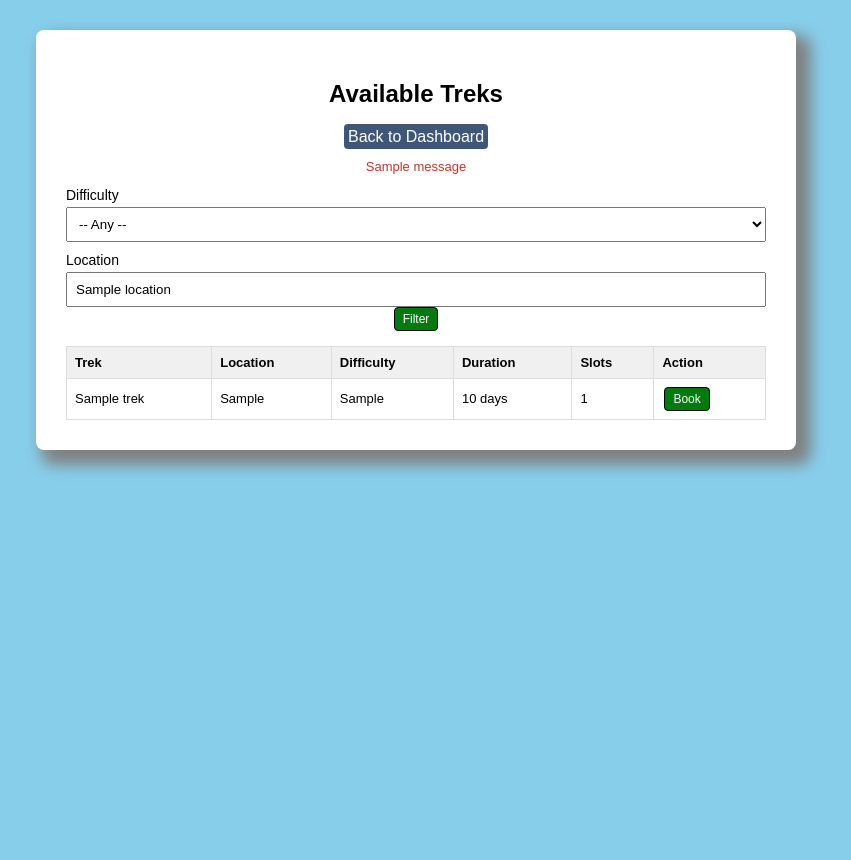
After one commit to Shoooaib257/Trekking-Management-System-Basic, a Flask app: template templates/user_treks.html in a window 1280 px wide. The commit adds this page. Shown: the whole page, without its empty margins (224-1075 px from the left). Run offline with Flask 3, Linux system fonts and the light colour scheme; tables that the repository leaves empty hold one stand-in row (values such as "Sample post"); the template is opened without the code that fills it: values that come from a table or form of the project are taken from there, most other values are stand-ins (such as "Sample title", 1, 10 or a date in 2020); one stand-in notice (Sample message) is shown.

Commit message:
Implementation of user dash & trek booking sys

```diff
--- a/app.py
+++ b/app.py
@@ -372,6 +372,100 @@ def staff_update_participant(trek_id, booking_id, action):
     flash("Participant status updated.")
     return redirect(url_for("staff_trek_detail", trek_id=trek.id))
 
+# ---------- User: dashboard ----------
+@app.route("/user/dashboard")
+@role_required("Trekker")
+def user_dashboard():
+    booked_trek_ids = [b.trek_id for b in Booking.query.filter_by(
+        user_id=session["user_id"], booking_status="Booked"
+    ).all()]
+    bookings = Booking.query.filter_by(user_id=session["user_id"]).all()
+    return render_template(
+        "user_dashboard.html",
+        name=session.get("name"),
+        bookings=bookings,
+        booked_trek_ids=booked_trek_ids,
+    )
+
+
+# ---------- User: profile ----------
+@app.route("/user/profile", methods=["GET", "POST"])
+@role_required("Trekker")
+def user_profile():
+    user = User.query.get(session["user_id"])
+
+    if request.method == "POST":
+        user.name = request.form["name"]
+        db.session.commit()
+        session["name"] = user.name
+        flash("Profile updated.")
+        return redirect(url_for("user_profile"))
+
+    return render_template("user_profile.html", user=user)
+
+
+# ---------- User: browse treks (search/filter) ----------
+@app.route("/user/treks")
+@role_required("Trekker")
+def user_treks():
+    difficulty = request.args.get("difficulty", "")
+    location = request.args.get("location", "")
+
+    query = Trek.query.filter_by(status="Open")
+
+    if difficulty:
+        query = query.filter(Trek.difficulty == difficulty)
+    if location:
+        query = query.filter(Trek.location.ilike(f"%{location}%"))
+
+    treks = query.all()
+
+    booked_trek_ids = [b.trek_id for b in Booking.query.filter_by(
+        user_id=session["user_id"], booking_status="Booked"
+    ).all()]
+
+    return render_template(
+        "user_treks.html",
+        treks=treks,
+        difficulty=difficulty,
+        location=location,
+        booked_trek_ids=booked_trek_ids,
+    )
+
+
+# ---------- User: book a trek ----------
+@app.route("/user/treks/<int:trek_id>/book", methods=["POST"])
+@role_required("Trekker")
+def user_book_trek(trek_id):
+    trek = Trek.query.get_or_404(trek_id)
+
+    if trek.status != "Open":
+        flash("This trek is not open for booking.")
+        return redirect(url_for("user_treks"))
+
+    if trek.available_slots <= 0:
+        flash("This trek is fully booked.")
+        return redirect(url_for("user_treks"))
+
+    existing = Booking.query.filter_by(
+        user_id=session["user_id"], trek_id=trek.id, booking_status="Booked"
+    ).first()
+    if existing:
+        flash("You have already booked this trek.")
+        return redirect(url_for("user_treks"))
+
+    booking = Booking(
+        user_id=session["user_id"],
+        trek_id=trek.id,
+        booking_status="Booked",
+        payment_status="Pending",
+    )
+    trek.available_slots -= 1
+    db.session.add(booking)
+    db.session.commit()
+    flash("Trek booked successfully.")
+    return redirect(url_for("user_dashboard"))
+
 if __name__ == "__main__":
     with app.app_context():
         db.create_all()
--- a/static/style.css
+++ b/static/style.css
@@ -3,9 +3,10 @@ body {
     background: skyblue;
     display: flex;
     justify-content: center;
-    align-items: center;
-    height: 100vh;
+    align-items: flex-start;
+    min-height: 100vh;
     margin: 0;
+    padding: 30px 0;
 }
 
 .form-box, .dashboard-box {
--- a/templates/admin_staff.html
+++ b/templates/admin_staff.html
@@ -17,7 +17,7 @@
             <tr><th>ID</th><th>Name</th><th>Email</th><th>Phone</th><th>Status</th><th>Actions</th></tr>
             {% for s in staff %}
             <tr>
-                <td>{{ s.id }}</td>
+                <td>{{ s.staff_profile.id if s.staff_profile else '-' }}</td>
                 <td>{{ s.name }}</td>
                 <td>{{ s.email }}</td>
                 <td>{{ s.staff_profile.phone if s.staff_profile else '-' }}</td>
--- a/templates/admin_trek_form.html
+++ b/templates/admin_trek_form.html
@@ -2,7 +2,7 @@
 <html>
 <head>
     <title>{{ 'Edit Trek' if trek else 'Add Trek' }}</title>
-    <link rel="stylesheet" href="../static/style.css">
+    <link rel="stylesheet" href="{{ url_for('static', filename='style.css') }}">
 </head>
 <body>
     <div class="form-box">
--- /dev/null
+++ b/templates/user_treks.html
@@ -0,0 +1,57 @@
+<!DOCTYPE html>
+<html>
+<head>
+    <title>Browse Treks</title>
+    <link rel="stylesheet" href="{{ url_for('static', filename='style.css') }}">
+</head>
+<body>
+    <div class="dashboard-box wide">
+        <h2>Available Treks</h2>
+        <a href="{{ url_for('user_dashboard') }}">Back to Dashboard</a>
+
+        {% with messages = get_flashed_messages() %}
+          {% if messages %}<ul class="flash">{% for m in messages %}<li>{{ m }}</li>{% endfor %}</ul>{% endif %}
+        {% endwith %}
+
+        <form method="GET">
+            <label>Difficulty</label>
+            <select name="difficulty">
+                <option value="">-- Any --</option>
+                {% for d in ['Easy', 'Moderate', 'Hard'] %}
+                <option value="{{ d }}" {% if difficulty == d %}selected{% endif %}>{{ d }}</option>
+                {% endfor %}
+            </select>
+
+            <label>Location</label>
+            <input type="text" name="location" value="{{ location }}" placeholder="e.g. Madras">
+
+            <button type="submit">Filter</button>
+        </form>
+
+        <table>
+            <tr><th>Trek</th><th>Location</th><th>Difficulty</th><th>Duration</th><th>Slots</th><th>Action</th></tr>
+            {% for trek in treks %}
+            <tr>
+                <td>{{ trek.trek_name }}</td>
+                <td>{{ trek.location }}</td>
+                <td>{{ trek.difficulty }}</td>
+                <td>{{ trek.duration }} days</td>
+                <td>{{ trek.available_slots }}</td>
+                <td>
+                    <form method="POST" action="{{ url_for('user_book_trek', trek_id=trek.id) }}" style="display:inline">
+                        <button type="submit"
+                            {% if trek.id in booked_trek_ids or trek.available_slots <= 0 %}disabled{% endif %}>
+                            {% if trek.id in booked_trek_ids %}Booked
+                            {% elif trek.available_slots <= 0 %}Full
+                            {% else %}Book{% endif %}
+                        </button>
+                    </form>
+                </td>
+            </tr>
+            {% else %}
+            <tr><td colspan="6">No open treks match your search.</td></tr>
+            {% endfor %}
+        </table>
+    </div>
+</body>
+</html>
```
Also changed, not shown: templates/user_dashboard.html (+27 -3 lines), templates/user_profile.html (added, +27 -0 lines).
